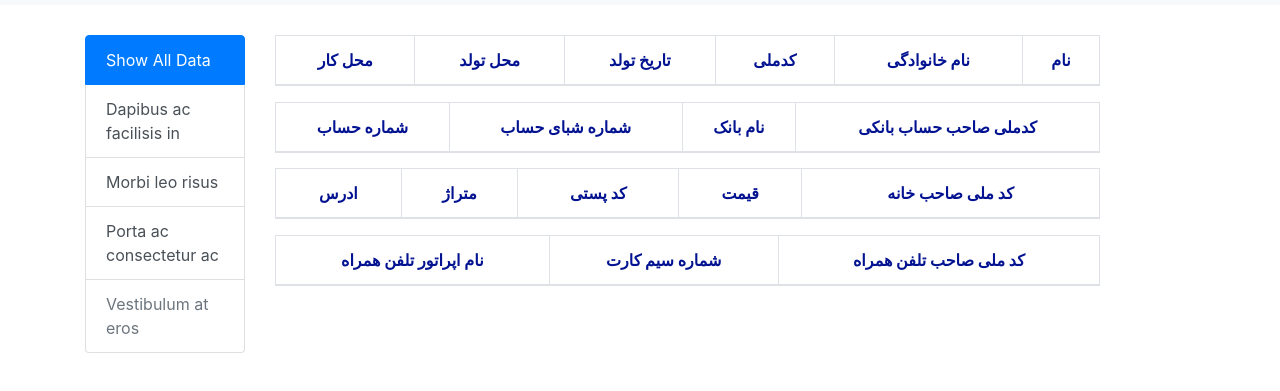
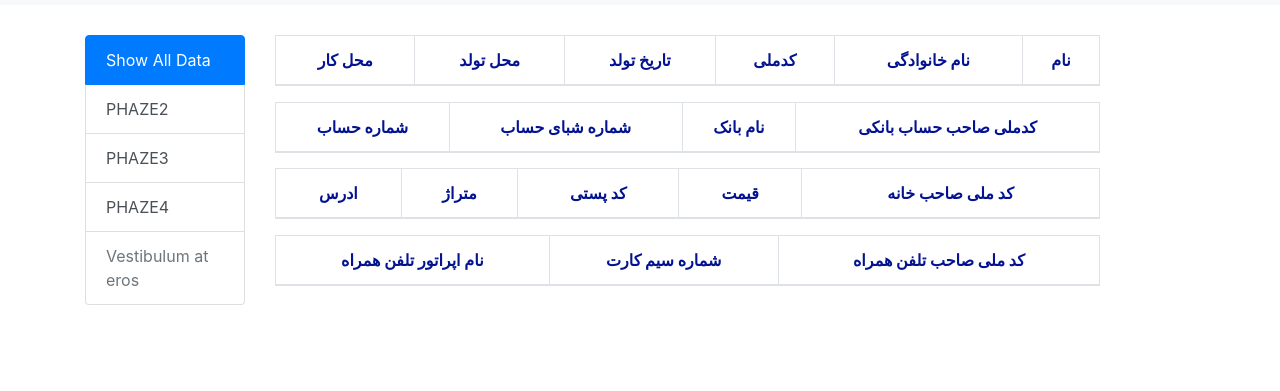
Before and after one commit to sadrahkm/DS-Project, a plain HTML site: page gui/index.html in a window 1280 px wide. Shown: the part 51-442 px from the top of the page. Drawn offline with nearby package versions, Linux system fonts and the light colour scheme.

Commit message:
Complete Gui

```diff
--- a/gui/index.html
+++ b/gui/index.html
@@ -63,9 +63,9 @@
                 <a href="#" class="list-group-item list-group-item-action active">
                     Show All Data
                 </a>
-                <a href="#" class="list-group-item list-group-item-action">Dapibus ac facilisis in</a>
-                <a href="#" class="list-group-item list-group-item-action">Morbi leo risus</a>
-                <a href="#" class="list-group-item list-group-item-action">Porta ac consectetur ac</a>
+                <a href="#" class="list-group-item list-group-item-action">PHAZE2</a>
+                <a href="#" class="list-group-item list-group-item-action">PHAZE3</a>
+                <a href="#" class="list-group-item list-group-item-action">PHAZE4</a>
                 <a href="#" class="list-group-item list-group-item-action disabled" tabindex="-1"
                    aria-disabled="true">Vestibulum at eros</a>
             </div>
```
